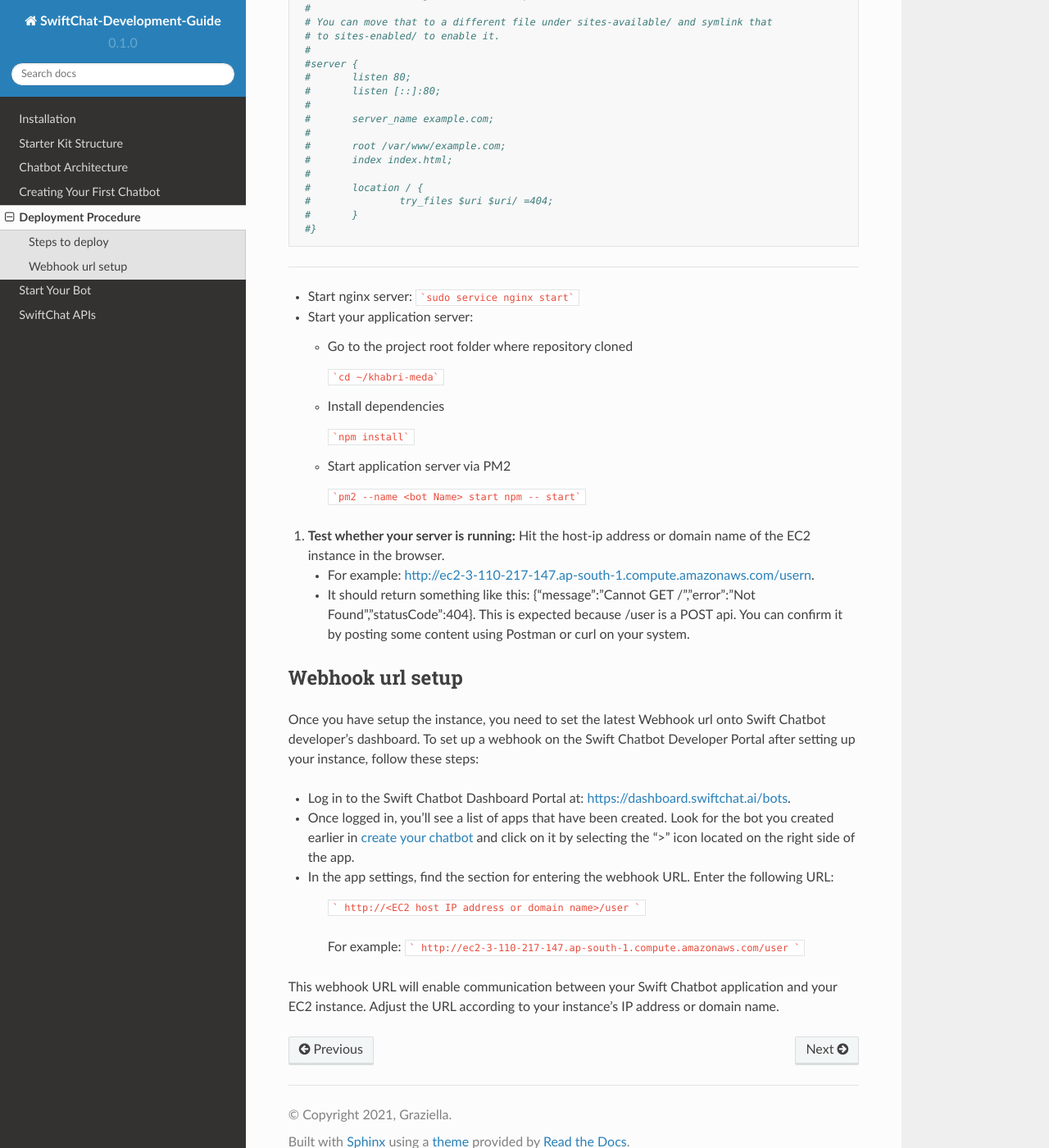
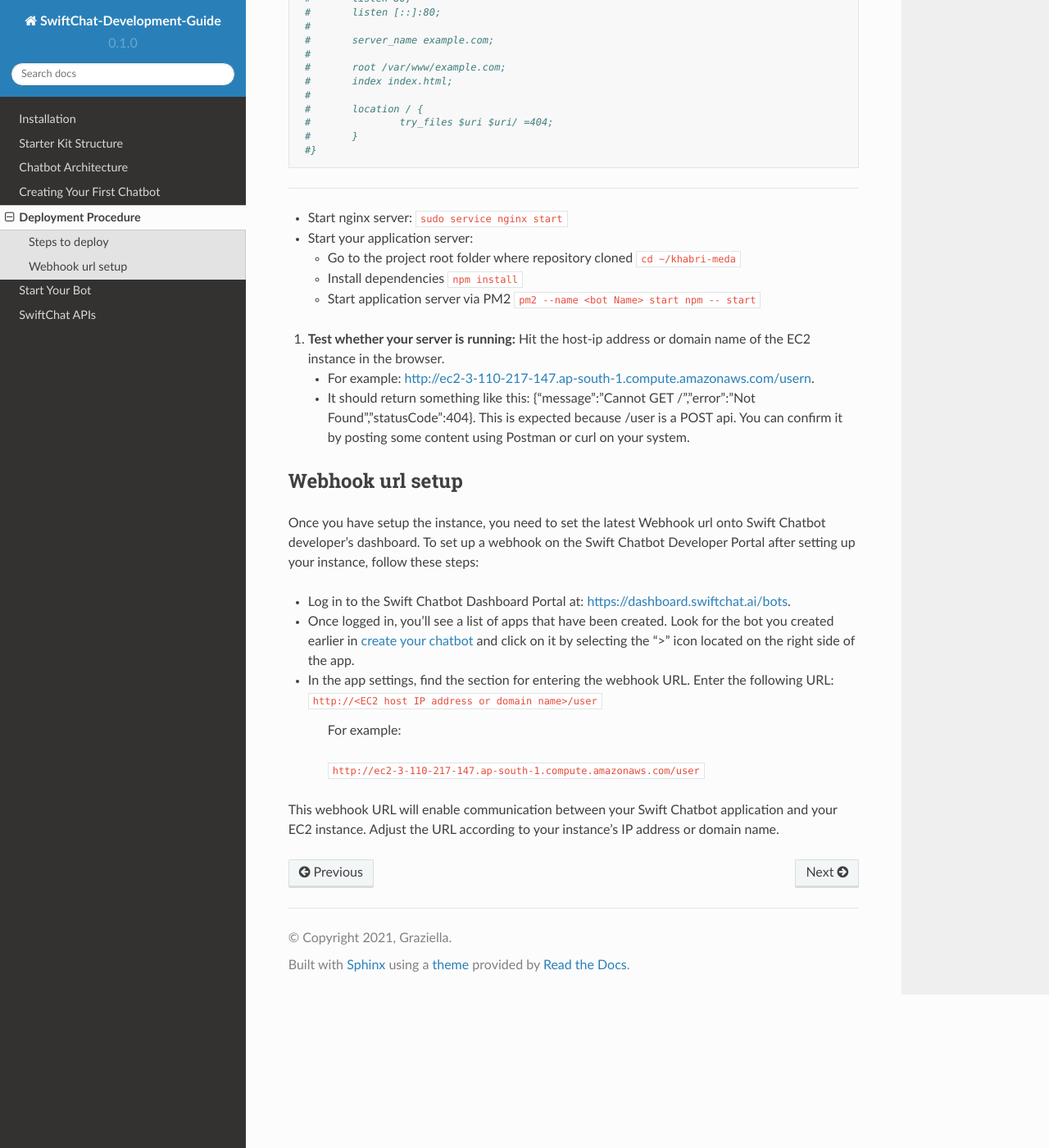
Before and after one commit to Priyanka-sharma181/Chatbot-Development-Guide, a Sphinx documentation site: the page built from docs/source/deploy.rst, in a window 1280 px wide and 1400 px high, scrolled down 3380 px. Shown: the whole window at 82% size. Built offline with Sphinx 7.4.7 and the Read the Docs theme 2.0.0, drawn with Linux system fonts in a browser that asks for light colours.

Commit message:
starter kit

````diff
--- a/docs/source/deploy.rst
+++ b/docs/source/deploy.rst
@@ -45,20 +45,14 @@
 
      - Navigate to the project root directory.
      - Execute the following command to create and open the .env file in the vi editor:
-
-       ```
-       vi .env
-       ```
+       ``vi .env``
 
      - Press "i" to enter insert mode.
      - Paste the contents of the .env file (you can obtain it from your local .env file or ask your team leader for it).
      - Press "ESC" to exit insert mode.
      - Type ":wq" and press Enter to save and exit the vi editor.
      - You can verify the content of the .env file by running:
-
-       ```
-       cat .env
-       ```
+       ``cat .env``
      - Here is an example of how the .env file appears and the credentials it contains:
 
       .. image:: env_file.png
@@ -72,11 +66,9 @@
      - Before proceeding, ensure that you are logged out from the host machine or open a different terminal window.
      - Use the following SCP command format:
 
-       ```
-       scp -i <PATH_TO_PRIVATE_KEY> <LOCAL_FILE_PATH> ec2-user@<EC2_PUBLIC_IP>:<REMOTE_PATH>
-       ```
+       ``scp -i <PATH_TO_PRIVATE_KEY> <LOCAL_FILE_PATH> ec2-user@<EC2_PUBLIC_IP>:<REMOTE_PATH>``
 
-       Replace:
+       **Replace:**
 
        - `<PATH_TO_PRIVATE_KEY>` with the path to your private key file.
        - `<LOCAL_FILE_PATH>` with the path to the .env file on your local computer.
@@ -89,10 +81,7 @@
 1. **Configure Nginx:** To configure the NginX server, follow these steps:
 
    - Open the NginX configuration file located at `/etc/nginx/sites-enabled/default` using the vi editor:
-
-   ```
-   sudo vi /etc/nginx/sites-enabled/default
-   ```
+    ``sudo vi /etc/nginx/sites-enabled/default``
 
    - Paste the following configuration into the file:
 
@@ -166,18 +155,17 @@
 -----------------
 
 
-- Start nginx server: ```sudo service nginx start```
+- Start nginx server: ``sudo service nginx start``
 - Start your application server:
 
   - Go to the project root folder where repository cloned
-
-   ```cd ~/khabri-meda```
+    ``cd ~/khabri-meda``
 
   - Install dependencies
-   ```npm install```
+    ``npm install``
 
   - Start application server via PM2
-   ```pm2 --name <bot Name> start npm -- start```
+    ``pm2 --name <bot Name> start npm -- start``
 
 1. **Test whether your server is running:** Hit the host-ip address or domain name of the EC2 instance in the browser.
 
@@ -194,15 +182,11 @@
 - Once logged in, you'll see a list of apps that have been created. Look for the bot you created earlier in `create your chatbot <start_bot.html>`_ and click on it by selecting the ">" icon located on the right side of the app.
 
 - In the app settings, find the section for entering the webhook URL. Enter the following URL:
-
-   ```
-   http://<EC2 host IP address or domain name>/user
-   ```
+  ``http://<EC2 host IP address or domain name>/user``
 
    For example:
-   ```
-   http://ec2-3-110-217-147.ap-south-1.compute.amazonaws.com/user
-   ```
+
+   ``http://ec2-3-110-217-147.ap-south-1.compute.amazonaws.com/user``
 
 
 This webhook URL will enable communication between your Swift Chatbot application and your EC2 instance. Adjust the URL according to your instance's IP address or domain name.
````
